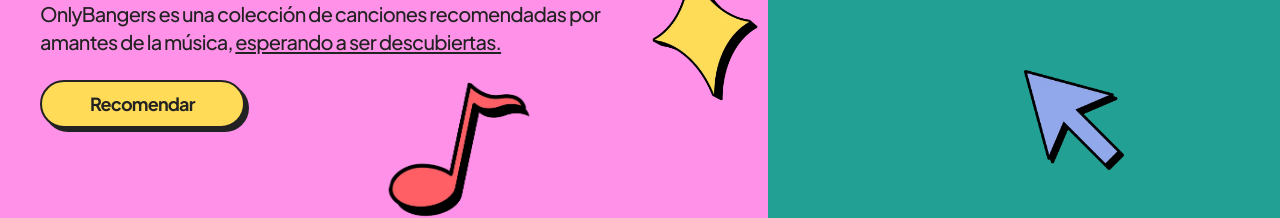
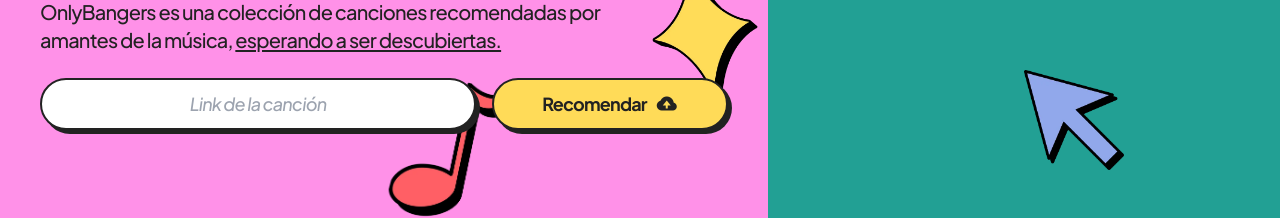
Before and after one commit to matibe95/onlybangers, a React (Vite) app: page / in a window 1280 px wide. Shown: the part 369-587 px from the top of the page. Built offline with nearby package versions, Linux system fonts and the light colour scheme.

Commit message:
crear interacción con bot 1.0

```diff
--- /dev/null
+++ b/src/constants/credentials.js
@@ -0,0 +1,2 @@
+export const BOT_ID = "7756181779:AAG0bpMYUI3Vmsq0GD_0FzHNTSWSQLvmNn4"
+export const CHAT_ID = "2070541197"
--- a/src/pages/Home.css
+++ b/src/pages/Home.css
@@ -33,6 +33,11 @@
   width: 180px;
   top: 70%;
   left: 32%;
+}
+
+.cta-buttons-container {
+  display: flex;
+  flex-direction: row;
 }
 
 @media (max-width: 1440px) {
@@ -136,6 +141,10 @@
 
 
 @media (max-width: 600px) {
+  .cta-buttons-container {
+    flex-direction: column;
+  }
+
   #rounded-star-img {
     top: -5%;
   }
--- a/src/pages/Home.jsx
+++ b/src/pages/Home.jsx
@@ -1,10 +1,31 @@
-import { Link } from "react-router-dom"
 import { Card } from "../components/Card"
 import { SONGS_LIST } from "../mocks/songs"
 import { Footer } from "../components/Footer"
+import { useState } from "react"
+import { BOT_ID, CHAT_ID } from "../constants/credentials"
 import './Home.css'
 
 export const Home = () => {
+  const [song, setSong] = useState("")
+
+  const showError = () => {
+    alert('Tu canción debe de ser un link válido')
+  }
+
+  const showCorrectSong = () => {
+    alert('Gracias por tu recomendación, en breves la subiremos a la web!')
+  }
+
+  const handleSend = async () => {
+    if (!song.includes('https://')) {
+      showError();
+      return;
+    }
+    await fetch(`https://api.telegram.org/bot${BOT_ID}/sendMessage?chat_id=${CHAT_ID}&text=${song}`);
+    showCorrectSong()
+    location.reload();
+  }
+
   return (
     <div>
       <article className="main-container overflow-clip relative bg-white border-b-[2px] border-b-black">
@@ -16,11 +37,13 @@ export const Home = () => {
         <section className="primary-container bg-c-primary py-12 px-10 h-[500px] flex items-center justify-center">
           <div className="main-container-container z-50">
             <h1 className="text-3xl primary-header md:text-5xl xl:text-6xl font-bold">En busqueda de la <br /> armonía que nos conecta.</h1>
-            <p className="text text-base text-pretty xl:text-xl font-medium">OnlyBangers es una colección de canciones recomendadas por <br /> amantes de la música, <span className="underline underline-offset-[2px]">esperando a ser descubiertas.</span></p>
-            <div className="flex gap-4 py-2 text-lg flex-wrap">
-              <a href={"https://www.instagram.com/onlybangers_music/"} target="_blank" className="cta-button rounded-full text-center custom-container px-12 py-2 font-bold bg-c-yellow">
+            <p className="text text-base text-pretty xl:text-xl font-medium ">OnlyBangers es una colección de canciones recomendadas por <br /> amantes de la música, <span className="underline underline-offset-[2px]">esperando a ser descubiertas.</span></p>
+            <div className="cta-buttons-container gap-4 py-2 text-lg">
+              <input onChange={(e) => setSong(e.target.value)} type="text" placeholder="Link de la canción" className="cta-button rounded-full text-center custom-container px-12 py-2 font-medium bg-white outline-none placeholder:italic w-full" />
+              <button onClick={handleSend} className="cta-button flex items-center gap-2 rounded-full text-center custom-container px-12 py-2 font-bold bg-c-yellow">
                 Recomendar
-              </a>
+                <i className='bx bxs-cloud-upload text-2xl'></i>
+              </button>
               {/* <a target="_blank" href={"https://www.instagram.com/onlybangers_music/"} className="contact-button rounded-full text-center custom-container px-12 py-2 font-bold bg-white">
                 Contacto
               </a> */}
```
